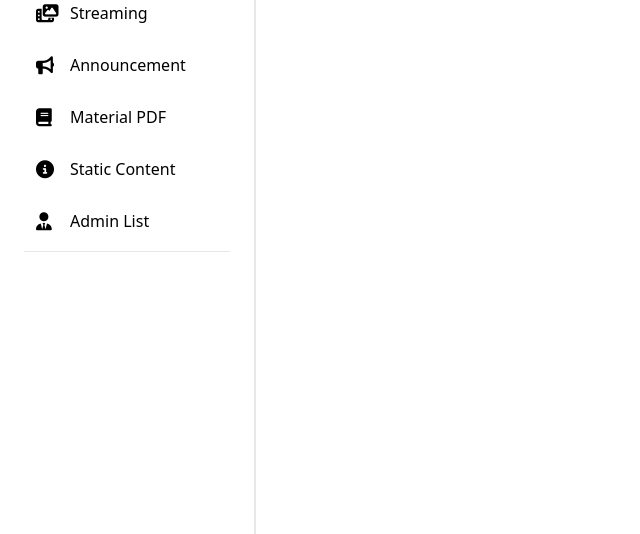
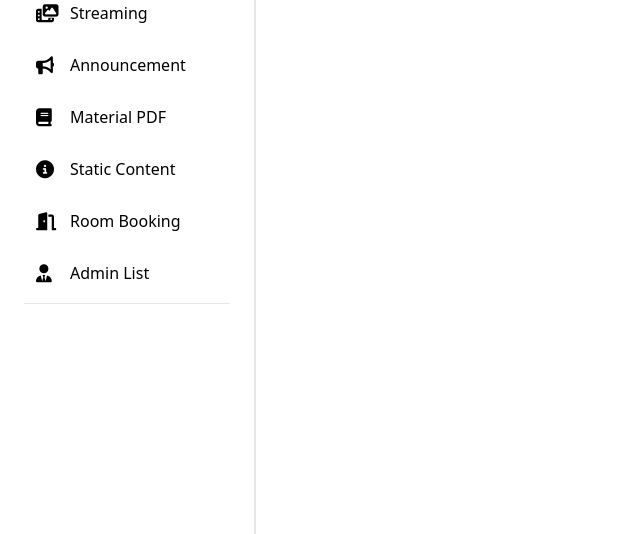
Before and after one commit to milkyol0gy/krispen-site, a Laravel app: template resources/views/base/base-admin.blade.php in a window 1280 px wide. Shown: the part 206-740 px from the top of the page, without its empty margins (0-640 px from the left). Run offline with Laravel 12, Linux system fonts and the light colour scheme; the template is opened without the code that fills it, so the values that code supplies are empty; a user stored in the database is signed in; data comes from the database, SQL or seed files in the repository; some libraries are stand-ins or nearby versions.

Commit message:
template admin - lengkap

```diff
--- a/resources/views/components/sidebar.blade.php
+++ b/resources/views/components/sidebar.blade.php
@@ -120,6 +120,12 @@
                         <span>Static Content</span>
                     </li>
                 </a>
+                <a href="{{ route('roombook-list') }}" class="text-md">
+                    <li class="flex flex-row items-center p-2 px-3 my-2 hover:bg-gray-200 rounded-lg transition">
+                        <i class="fa-solid fa-door-open mr-3 text-lg w-[22px]"></i>
+                        <span>Room Booking</span>
+                    </li>
+                </a>
                 <a href="{{ route('admin-list') }}" class="text-md">
                     <li class="flex flex-row items-center p-2 px-3 my-2 hover:bg-gray-200 rounded-lg transition">
                         <i class="fa-solid fa-user-tie mr-3 text-lg w-[22px]"></i>
@@ -204,6 +210,12 @@
                     <span>Static Content</span>
                 </li>
             </a>
+            <a href="{{ route('roombook-list') }}" class="text-md">
+                <li class="flex flex-row items-center p-2 px-3 my-2 hover:bg-gray-200 rounded-lg transition">
+                    <i class="fa-solid fa-door-open mr-3 text-lg w-[22px]"></i>
+                    <span>Room Booking</span>
+                </li>
+            </a>
             <a href="{{ route('admin-list') }}" class="text-md">
                 <li class="flex flex-row items-center p-2 px-3 my-2 hover:bg-gray-200 rounded-lg transition">
                     <i class="fa-solid fa-user-tie mr-3 text-lg w-[22px]"></i>
```
